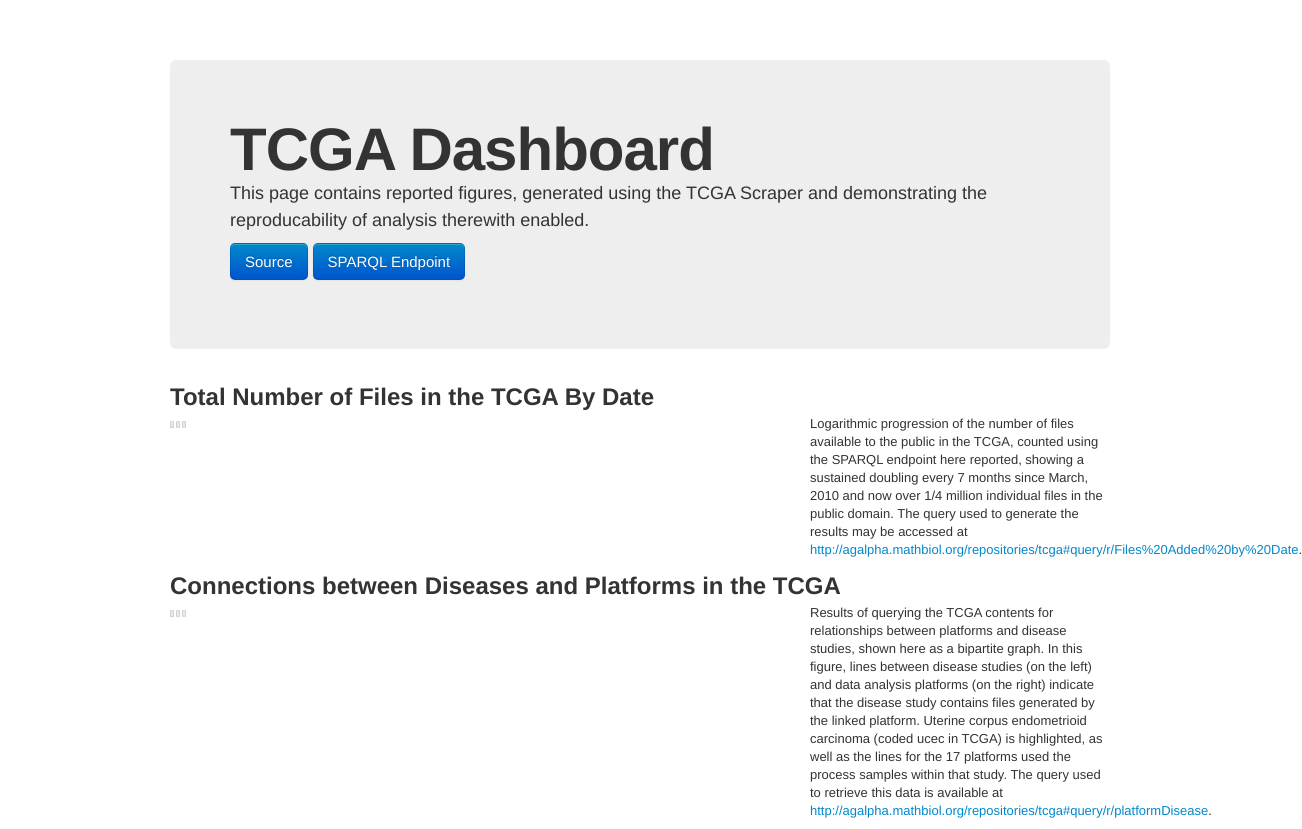
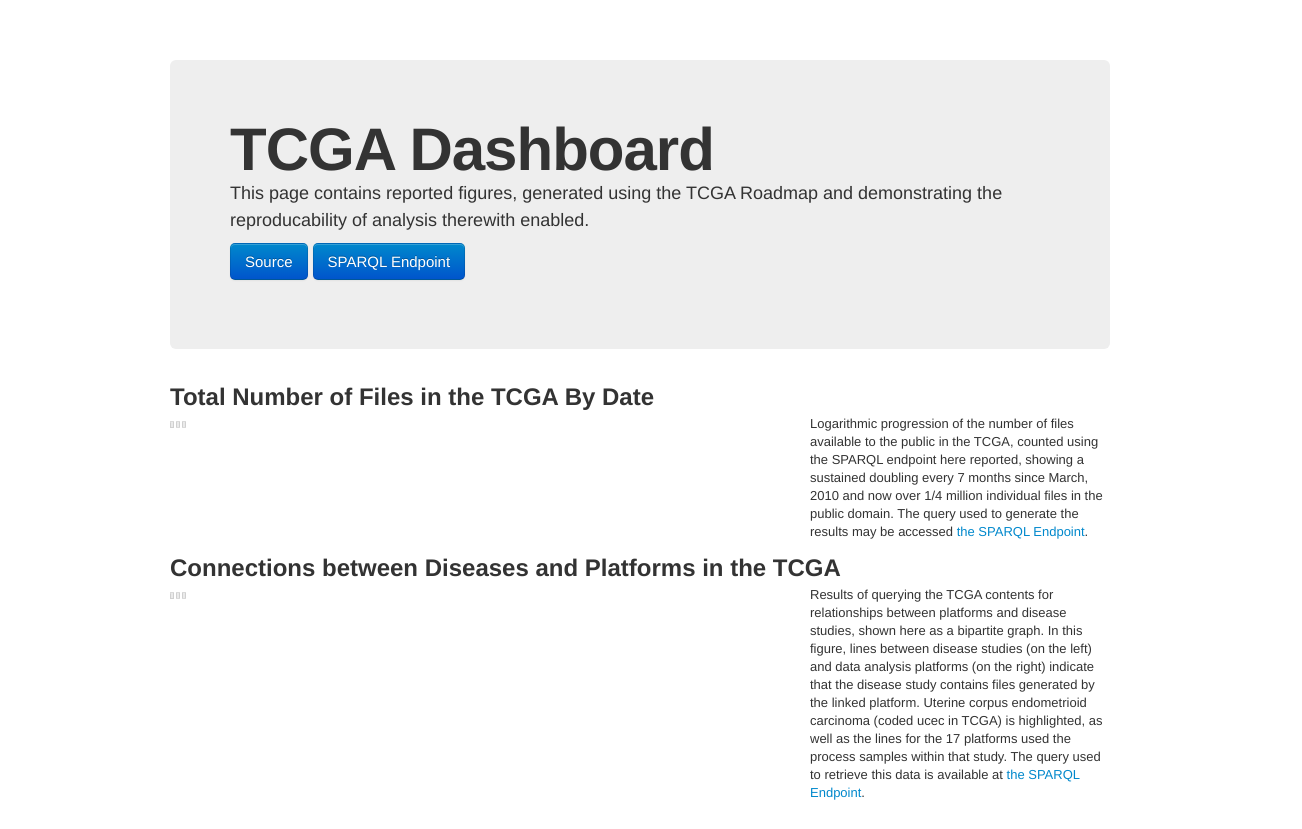
Before and after one commit to tcga/Roadmap, a plain HTML site: page index.html in a window 1280 px wide. Shown: the whole page, 1302 px wide, since content can reach past the window. Drawn offline with Linux system fonts and the light colour scheme; a script that the page names is missing.

Commit message:
Fixed links to not go off page

```diff
--- a/index.html
+++ b/index.html
@@ -14,7 +14,7 @@
     <!-- Header -->
     <div class="hero-unit">
       <h1>TCGA Dashboard</h1>
-      <p>This page contains reported figures, generated using the TCGA Scraper and demonstrating the reproducability of analysis therewith enabled.</p>
+      <p>This page contains reported figures, generated using the TCGA Roadmap and demonstrating the reproducability of analysis therewith enabled.</p>
       <p>
         <a class="btn btn-primary btn-large" href="https://github.com/tcga/Roadmap">Source</a>
         <a class="btn btn-primary btn-large" href="http://agalpha.mathbiol.org/repositories/tcga#query">SPARQL Endpoint</a>
@@ -28,7 +28,7 @@
         <img src="img/loading.gif"></img>
       </div>
       <div class="span4">
-        <p>Logarithmic progression of the number of files available to the public in the TCGA, counted using the SPARQL endpoint here reported, showing a sustained doubling every 7 months since March, 2010 and now over 1/4 million individual files in the public domain. The query used to generate the results may be accessed at <a href="http://agalpha.mathbiol.org/repositories/tcga#query/r/Files%20Added%20by%20Date">http://agalpha.mathbiol.org/repositories/tcga#query/r/Files%20Added%20by%20Date</a>.</p>
+        <p>Logarithmic progression of the number of files available to the public in the TCGA, counted using the SPARQL endpoint here reported, showing a sustained doubling every 7 months since March, 2010 and now over 1/4 million individual files in the public domain. The query used to generate the results may be accessed <a href="http://agalpha.mathbiol.org/repositories/tcga#query/r/Files%20Added%20by%20Date">the SPARQL Endpoint</a>.</p>
       </div>
     </div>
 
@@ -39,7 +39,7 @@
         <img src="img/loading.gif"></img>
       </div>
       <div class="span4">
-        <p>Results of querying the TCGA contents for relationships between platforms and disease studies, shown here as a bipartite graph. In this figure, lines between disease studies (on the left) and data analysis platforms (on the right) indicate that the disease study contains files generated by the linked platform. Uterine corpus endometrioid carcinoma (coded ucec in TCGA) is highlighted, as well as the lines for the 17 platforms used the process samples within that study. The query used to retrieve this data is available at <a href="http://agalpha.mathbiol.org/repositories/tcga#query/r/platformDisease">http://agalpha.mathbiol.org/repositories/tcga#query/r/platformDisease</a>.</p>
+        <p>Results of querying the TCGA contents for relationships between platforms and disease studies, shown here as a bipartite graph. In this figure, lines between disease studies (on the left) and data analysis platforms (on the right) indicate that the disease study contains files generated by the linked platform. Uterine corpus endometrioid carcinoma (coded ucec in TCGA) is highlighted, as well as the lines for the 17 platforms used the process samples within that study. The query used to retrieve this data is available at <a href="http://agalpha.mathbiol.org/repositories/tcga#query/r/platformDisease">the SPARQL Endpoint</a>.</p>
       </div>
     </div>
 
```
